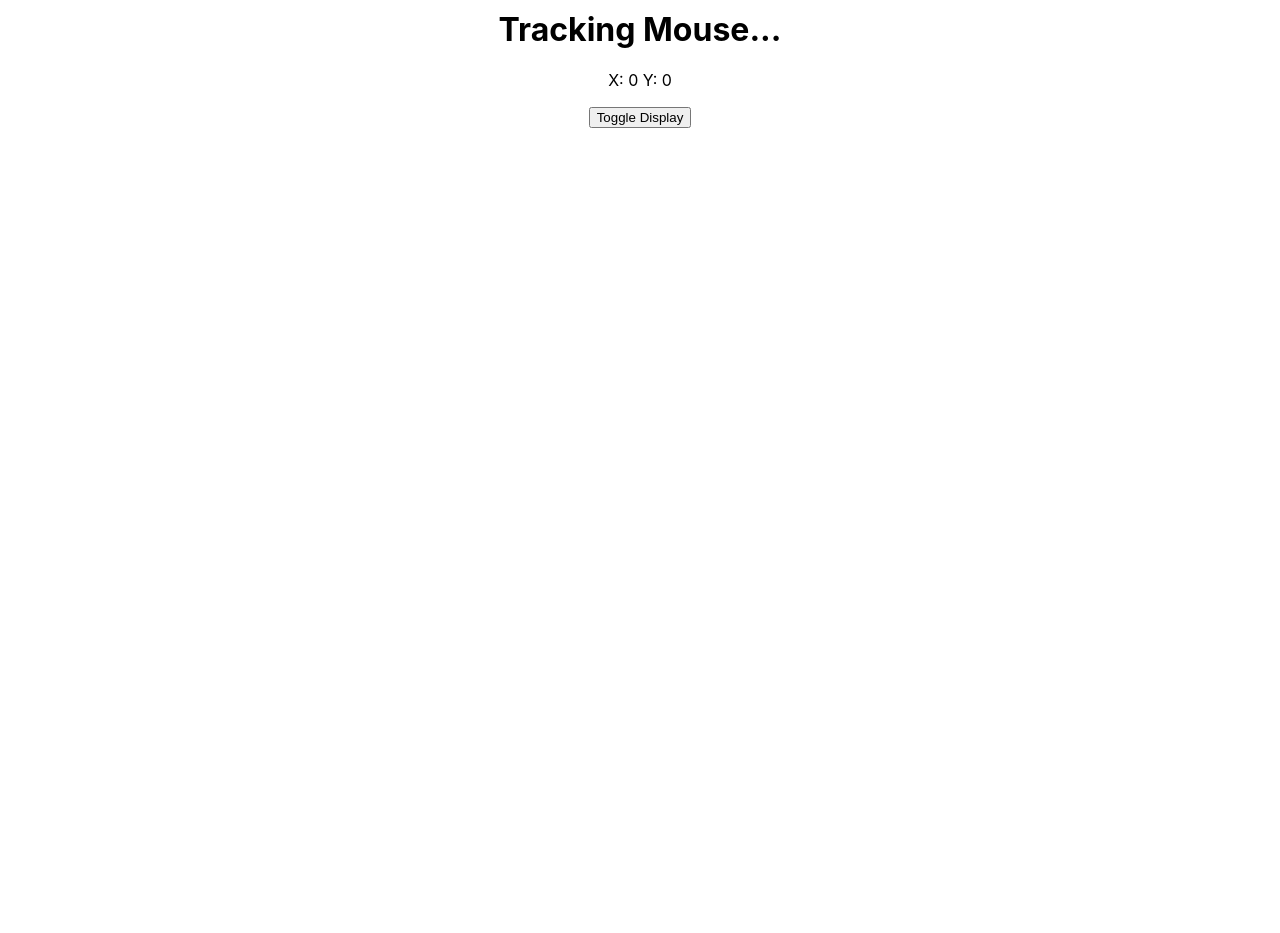
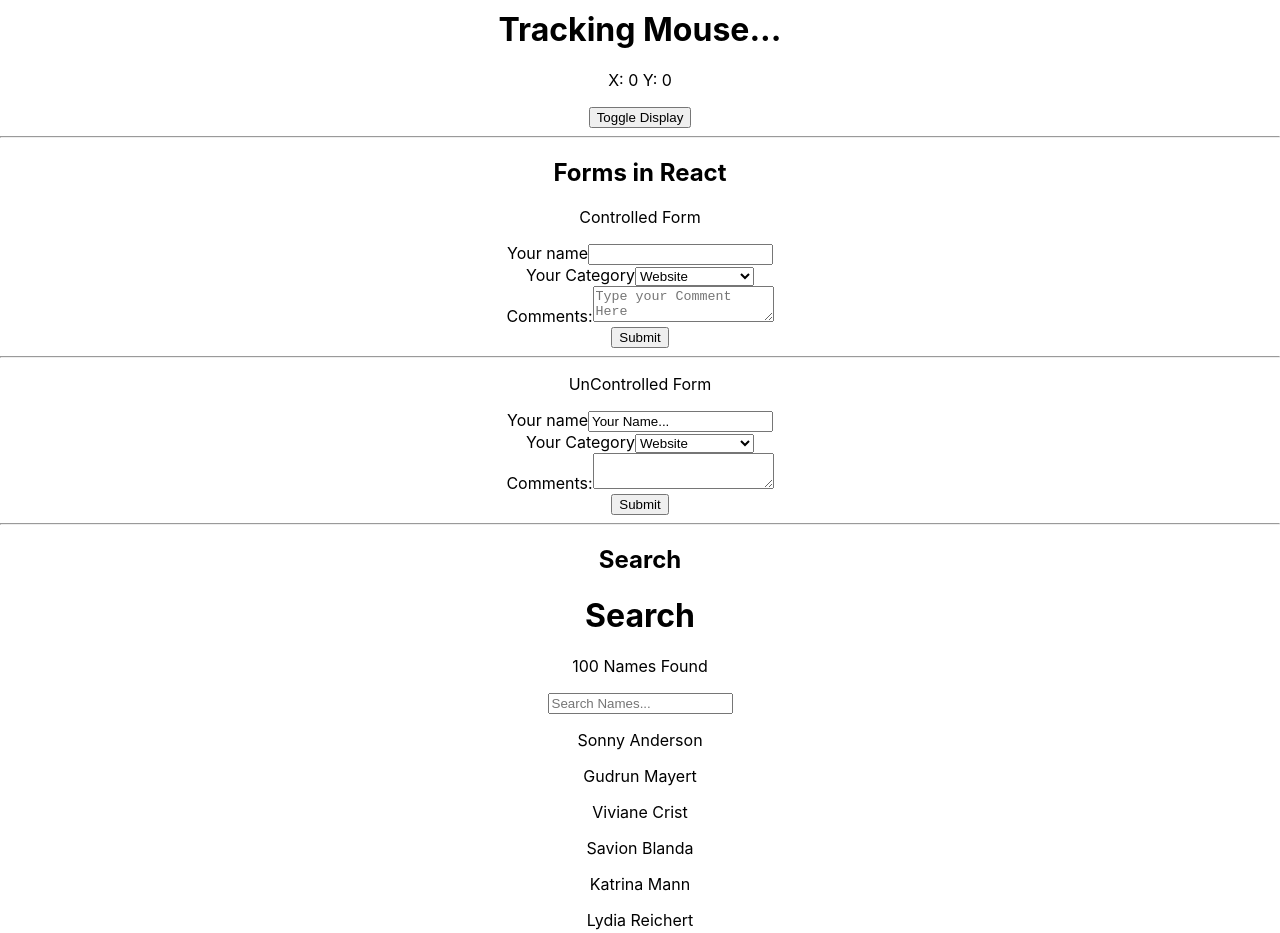
Before and after one commit to rnc-personal/ci-react-walkthrough, a React (Create React App) app in the folder walkthrough/: page / in a window 1280 px wide. Shown: the part 1940-2873 px from the top of the page. Before the commit the page ends 2068 px from the top, so only its background shows below. Built offline with nearby package versions, Linux system fonts and the light colour scheme.

Commit message:
searchbar tutorial

```diff
--- a/walkthrough/src/App.js
+++ b/walkthrough/src/App.js
@@ -15,6 +15,9 @@ import ListRenderingWithProps from './components/Book';
 import LifeCyclesCDU from './components/LifeCyclesCDU';
 import LifeCyclesCDM from './components/LifeCyclesCDM';
 import ComponentWillUnmount from './components/ComponentWillUnmount';
+import ControlledForm from './components/ControlledForm';
+import UnControlledForm from './components/UnControlledForm';
+import SearchBar from './components/SearchBar';
 
 function App() {
   return (
@@ -52,6 +55,16 @@ function App() {
       <hr />
       <p>Component Will Unmount</p>
       <ComponentWillUnmount/>
+      <hr />
+      <h2>Forms in React</h2>
+      <p>Controlled Form</p>
+      <ControlledForm />
+      <hr />
+      <p>UnControlled Form</p>
+      <UnControlledForm />
+      <hr />
+      <h2>Search</h2>
+      <SearchBar />
     </div>
   );
 }
--- /dev/null
+++ b/walkthrough/src/components/ControlledForm.jsx
@@ -0,0 +1,69 @@
+import React, { Component } from 'react'
+
+export default class ControlledForm extends Component {
+
+    constructor(props) {
+        super(props)
+
+        this.state = {
+            name: '',
+            category: 'website',
+            comments: 'Type your Comment Here'
+        }
+    }
+
+    handleNameChange = (e) => {
+        this.setState({
+            name: e.target.value
+        })
+    }
+
+    handleCategorySelect = (e) => {
+        this.setState({
+            category: e.target.value
+        })
+    }
+
+    handleComments = (e) => {
+        this.setState({
+            comments: e.target.value
+        })
+    }
+
+    handleSubmit = (e) => {
+        e.preventDefault()
+        console.log(this.state)
+    }
+
+    render() {
+        return (
+            <div>
+                <form onSubmit={this.handleSubmit}>
+                    <div>
+                        <label htmlFor="id-name">Your name</label>
+                        <input value={this.state.name}
+                            onChange={this.handleNameChange}
+                            id="id-name"
+                            name="name"
+                            type="text"
+                        />
+                    </div>
+                    <div>
+                        <label htmlFor="id-category">Your Category</label>
+                        <select name="category" id="id-category" value={this.state.category} onChange={this.handleCategorySelect}>
+                            <option value="website">Website</option>
+                            <option value="order">Order Issue</option>
+                            <option value="general">General Enquiry</option>
+                        </select>
+                        <div>
+                            <label htmlFor="id-comments">Comments:</label>
+                            <textarea name="comments" id="id-comments" placeholder={this.state.comments} onChange={this.handleComments}></textarea>
+                        </div>
+                    </div>
+                    <input type="submit" value="Submit" />
+                </form>
+            </div>
+
+        )
+    }
+}
--- /dev/null
+++ b/walkthrough/src/components/SearchBar.jsx
@@ -0,0 +1,42 @@
+import React, { Component } from 'react'
+import importedNames from '../names'
+
+export default class SearchBar extends Component {
+
+    constructor(props) {
+      super(props)
+
+      this.state = {
+         searchTerm: '',
+         names: importedNames
+      }
+    }
+
+    handleSearch = (e) => {
+        const inputText = e.target.value.toLowerCase()
+        const filteredNames = importedNames.filter(name => {
+            return name.toLowerCase().includes(inputText)
+        })
+        this.setState({names: filteredNames})
+    }
+
+  render() {
+    return (
+      <div>
+        <h1>Search</h1>
+        <p>{this.state.names.length} Names Found</p>
+        <input type="text"
+        placeholder='Search Names...'
+        onChange={(e) => {this.handleSearch(e)}}/>
+
+        {this.state.names.map(name => (
+                <p key={name}>{name}</p>
+            ))
+        }
+        <div style={{margin: '0 auto'}}>Names will render here...</div>
+      </div>
+
+
+    )
+  }
+}
--- /dev/null
+++ b/walkthrough/src/components/UnControlledForm.jsx
@@ -0,0 +1,51 @@
+import React, { Component } from 'react'
+
+export default class ControlledForm extends Component {
+
+    constructor(props) {
+        super(props)
+        this.inputName = React.createRef();
+        this.inputCategory = React.createRef();
+        this.inputComments = React.createRef();
+
+    }
+
+    handleSubmit = (e) => {
+        e.preventDefault()
+        console.log(`Name: ${this.inputName.current.value},Category: ${this.inputCategory.current.value},Comments: ${this.inputComments.current.value}`)
+    }
+
+    render() {
+        return (
+            <div>
+                <form onSubmit={this.handleSubmit}>
+                    <div>
+                        <label htmlFor="id-name">Your name</label>
+                        <input
+
+                            id="id-name"
+                            name="name"
+                            type="text"
+                            defaultValue="Your Name..."
+                            ref={this.inputName}
+                        />
+                    </div>
+                    <div>
+                        <label htmlFor="id-category">Your Category</label>
+                        <select name="category" id="id-category" ref={this.inputCategory}>
+                            <option value="website">Website</option>
+                            <option value="order">Order Issue</option>
+                            <option value="general">General Enquiry</option>
+                        </select>
+                        <div>
+                            <label htmlFor="id-comments">Comments:</label>
+                            <textarea name="comments" id="id-comments" ref={this.inputComments}></textarea>
+                        </div>
+                    </div>
+                    <input type="submit" value="Submit" />
+                </form>
+            </div>
+
+        )
+    }
+}
--- /dev/null
+++ b/walkthrough/src/names.js
@@ -0,0 +1,103 @@
+const names = [
+    "Sonny Anderson",
+    "Gudrun Mayert",
+    "Viviane Crist",
+    "Savion Blanda",
+    "Katrina Mann",
+    "Lydia Reichert",
+    "Brett Runte",
+    "Josiane Becker",
+    "Eldred Haley",
+    "Dan Lehner",
+    "Ramona Stiedemann",
+    "Jose Keebler",
+    "Evert McClure",
+    "Linnea Boehm",
+    "Diana Jones",
+    "Lottie Veum",
+    "Madyson Becker",
+    "Philip Feeney",
+    "Kobe Kuhic",
+    "Jessica Wisoky",
+    "Kasey Auer",
+    "Arnoldo Sipes",
+    "Madisen Davis",
+    "Alex Swaniawski",
+    "Helene Jenkins",
+    "Leone Olson",
+    "Ola Lockman",
+    "Kaylie Mueller",
+    "Kitty Steuber",
+    "Ralph Mosciski",
+    "Zane Bradtke",
+    "Syble Torp",
+    "Luella Weimann",
+    "Rigoberto Dicki",
+    "Andre Gusikowski",
+    "Moshe Torphy",
+    "Rhoda Rosenbaum",
+    "Libby Spinka",
+    "Maeve Zieme",
+    "Sydney Gleichner",
+    "Jimmy Blick",
+    "Tara Casper",
+    "Cayla Upton",
+    "Keith Wyman",
+    "Derick Emmerich",
+    "Nia Waelchi",
+    "Armani Nienow",
+    "Keyon DuBuque",
+    "Keeley Doyle",
+    "Kristoffer Monahan",
+    "Brendon Orn",
+    "Brandy Romaguera",
+    "Lyda Hane",
+    "Lisandro Bauch",
+    "Oma Hirthe",
+    "Caleb Dicki",
+    "Sydney O'Kon",
+    "Missouri Greenholt",
+    "Kylie Green",
+    "Kiel Erdman",
+    "Anahi Balistreri",
+    "Rico Rippin",
+    "Ramiro Dach",
+    "Princess Bosco",
+    "Pink Stoltenberg",
+    "Adan Rau",
+    "Dessie Heller",
+    "Nyah Zulauf",
+    "Makayla Fisher",
+    "Neoma Stanton",
+    "Ebba Dooley",
+    "Rachel Denesik",
+    "Drew Crist",
+    "Wava Will",
+    "Loraine Macejkovic",
+    "Americo Mann",
+    "Jules Konopelski",
+    "Gloria Ankunding",
+    "Austin Wilderman",
+    "Sage Veum",
+    "Dorris Friesen",
+    "Wellington Klein",
+    "Asa Quitzon",
+    "Misty Schumm",
+    "Muhammad Bayer",
+    "Dante Ondricka",
+    "Lurline Kuvalis",
+    "Conner Herzog",
+    "Shanie Franecki",
+    "Lois Bednar",
+    "Carey Predovic",
+    "Adelbert Heidenreich",
+    "Romaine Jacobs",
+    "Jake Schuppe",
+    "Meta Parisian",
+    "Dillon Feest",
+    "Amanda O'Keefe",
+    "Kaitlyn O'Keefe",
+    "Earnest Jenkins",
+    "Reymundo Gleason"
+]
+export default names
```
